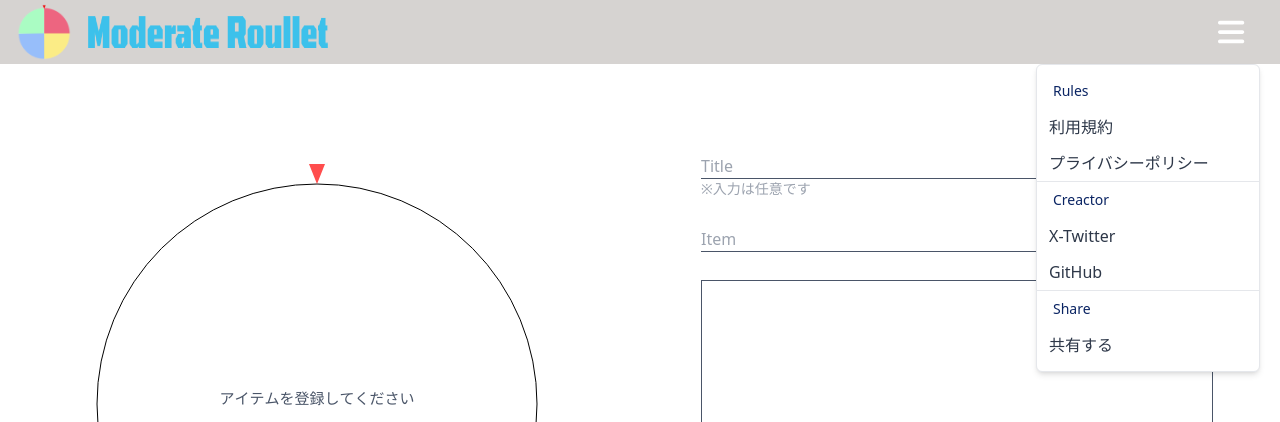
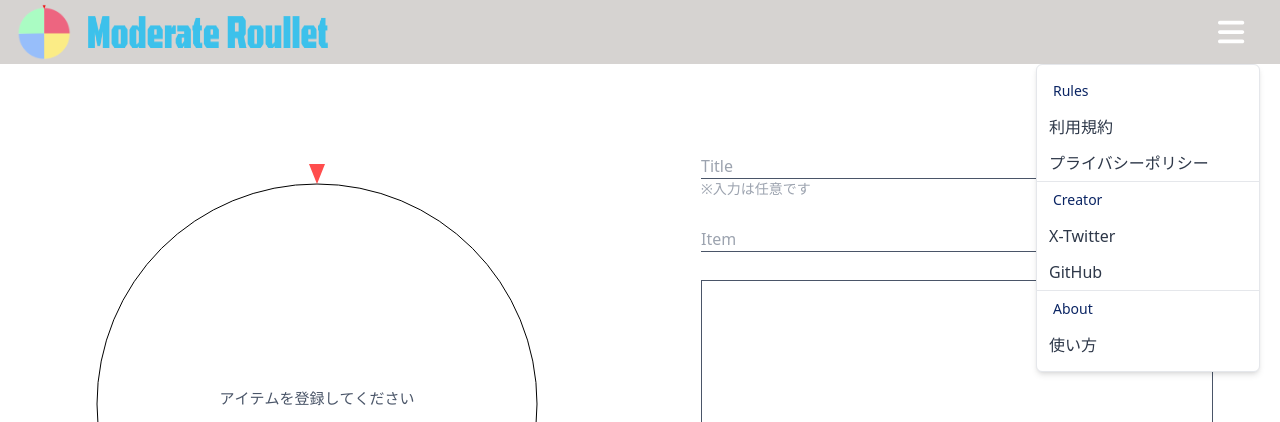
Before and after one commit to hattoriryuki/moderate-roulette-for-react, a React (Create React App) app: page / in a window 1280 px wide. Both pictures are taken after a click on the icon 1230 px from the left and 32 px from the top of the page. Shown: the top 422 px of the page. Built offline with nearby package versions, Linux system fonts and the light colour scheme.

Commit message:
refactor: ハンバーガーメニューのコードをmap関数に修正

```diff
--- a/src/components/organisms/HamburgerMenu.tsx
+++ b/src/components/organisms/HamburgerMenu.tsx
@@ -6,43 +6,60 @@ type Props = {
 
 export const HamburgerMenu: FC<Props> = memo((props) => {
   const { isOpen } = props;
+  const onClickTerms = () => {
+    console.log("Terms");
+  };
+
+  const labelData = [
+    {
+      title: "Rules",
+      label1: "利用規約",
+      link1: onClickTerms,
+      label2: "プライバシーポリシー",
+      link2: onClickTerms,
+    },
+    {
+      title: "Creator",
+      label1: "X-Twitter",
+      link1: onClickTerms,
+      label2: "GitHub",
+      link2: onClickTerms,
+    },
+    {
+      title: "About",
+      label1: "使い方",
+      link1: onClickTerms,
+    },
+  ];
 
   return (
     <>
-      {isOpen && (
-        <div className="absolute right-5 bg-white divide-y border w-56 rounded-md py-2 shadow-md">
-          <div className="flex flex-col">
-            <p className="text-sm text-[#0A2463] my-2 mx-4">Rules</p>
-            <div className="flex flex-col text-[#2D3748]">
-              <a href="" className="py-1.5 px-3 hover:bg-gray-200">
-                利用規約
-              </a>
-              <a href="" className="py-1.5 px-3 hover:bg-gray-200">
-                プライバシーポリシー
-              </a>
+      <div
+        className={`absolute right-5 bg-white divide-y border w-56 rounded-md py-2 shadow-md ${
+          isOpen || "hidden"
+        }`}
+      >
+        {labelData.map((data) => {
+          return (
+            <div key={data.label1}>
+              <p className="text-sm text-[#0A2463] my-2 mx-4">{data.title}</p>
+              <div className="flex flex-col text-[#2D3748]">
+                <button
+                  className="py-1.5 px-3 hover:bg-gray-200 text-left"
+                  onClick={onClickTerms}
+                >
+                  {data.label1}
+                </button>
+                {data.label2 && (
+                  <button className="py-1.5 px-3 hover:bg-gray-200 text-left">
+                    {data.label2}
+                  </button>
+                )}
+              </div>
             </div>
-          </div>
-          <div>
-            <p className="text-sm text-[#0A2463] my-2 mx-4">Creactor</p>
-            <div className="flex flex-col text-[#2D3748]">
-              <a href="" className="py-1.5 px-3 hover:bg-gray-200">
-                X-Twitter
-              </a>
-              <a href="" className="py-1.5 px-3 hover:bg-gray-200">
-                GitHub
-              </a>
-            </div>
-          </div>
-          <div>
-            <p className="text-sm text-[#0A2463] my-2 mx-4">Share</p>
-            <div className="flex flex-col text-[#2D3748]">
-              <a href="" className="py-1.5 px-3 hover:bg-gray-200">
-                共有する
-              </a>
-            </div>
-          </div>
-        </div>
-      )}
+          );
+        })}
+      </div>
     </>
   );
 });
```
